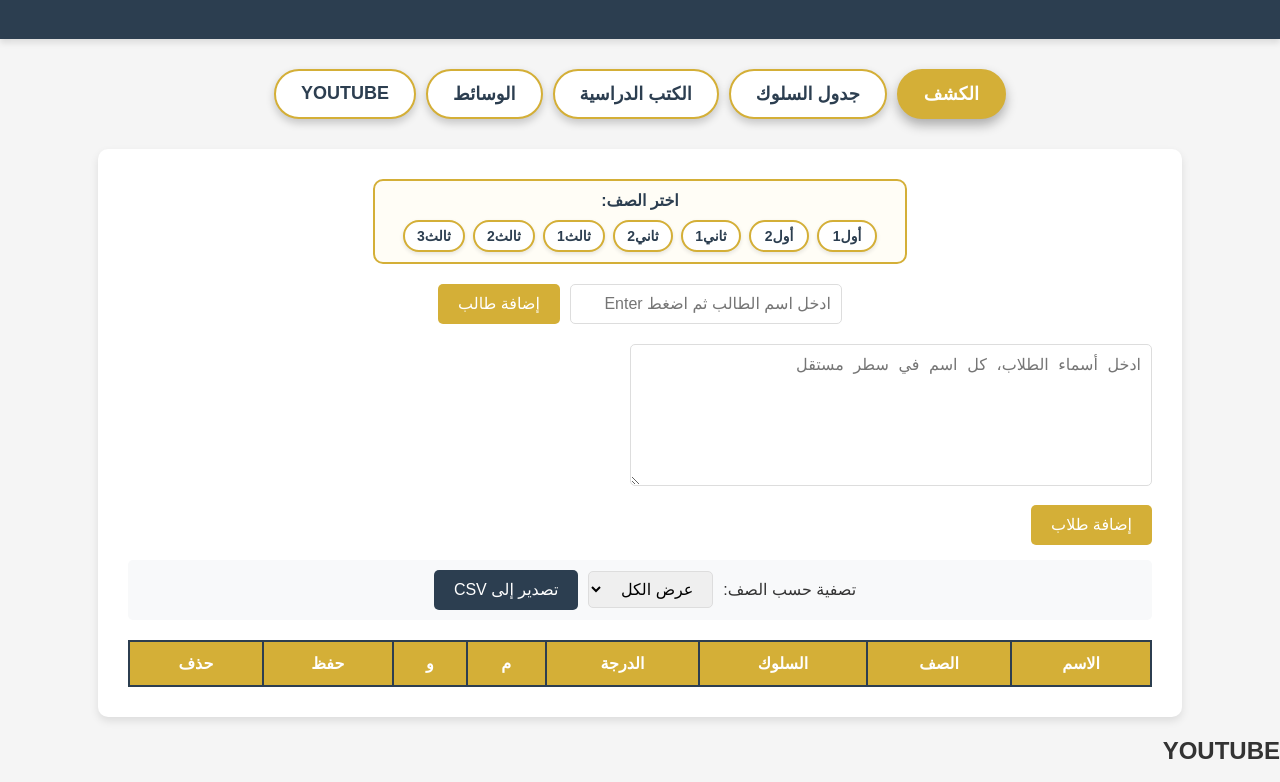
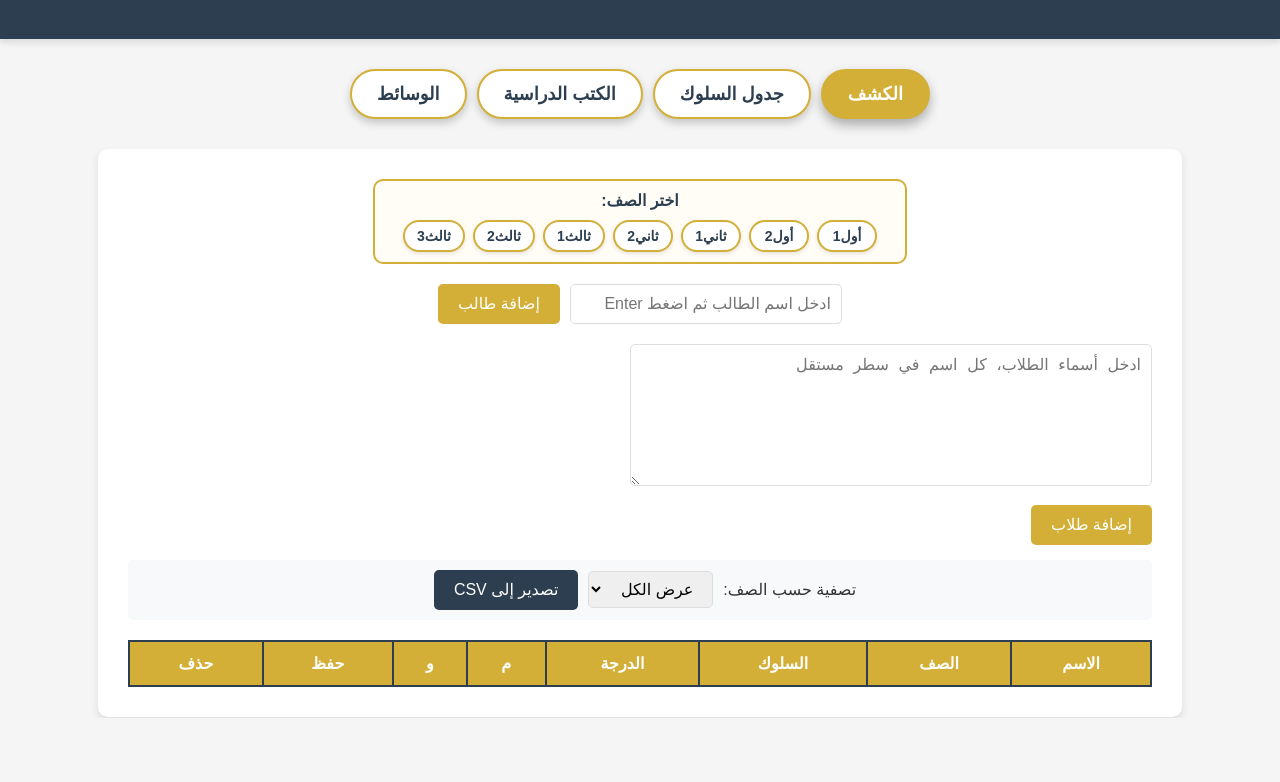
Before and after one commit to alatwi777/H.B.A, a plain HTML site: page index.html in a window 1280 px wide. Shown: the part 82-864 px from the top of the page. After the commit the page ends 800 px from the top, so only its background shows below. Drawn offline with Linux system fonts and the light colour scheme.

Commit message:
Update index.html

```diff
--- a/index.html
+++ b/index.html
@@ -694,7 +694,6 @@
         <div class="tab" onclick="openTab(event, 'behavior')">جدول السلوك</div>
         <div class="tab" onclick="openTab(event, 'books')">الكتب الدراسية</div>
         <div class="tab" onclick="openTab(event, 'media')">الوسائط</div>
-        <div class="tab" onclick="openTab(event, 'media')">YOUTUBE</div>
     </div>
 
     <!-- تبويب الكشف -->
@@ -827,10 +826,6 @@
         <span class="close-modal" onclick="closeModal(event)">&times;</span>
         <img id="modalImage" class="modal-content" onclick="toggleZoom(event)">
     </div>
-
-    <!-- تبويب YOUTUBE  -->
-        <h2>YOUTUBE</h2>
-        <iframe src="https://youtube.com"E></iframe>
    </div>
 
     <script>
```
